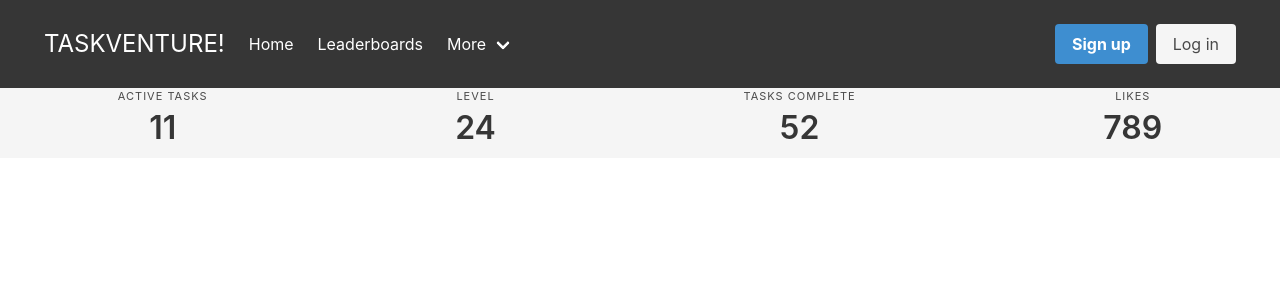
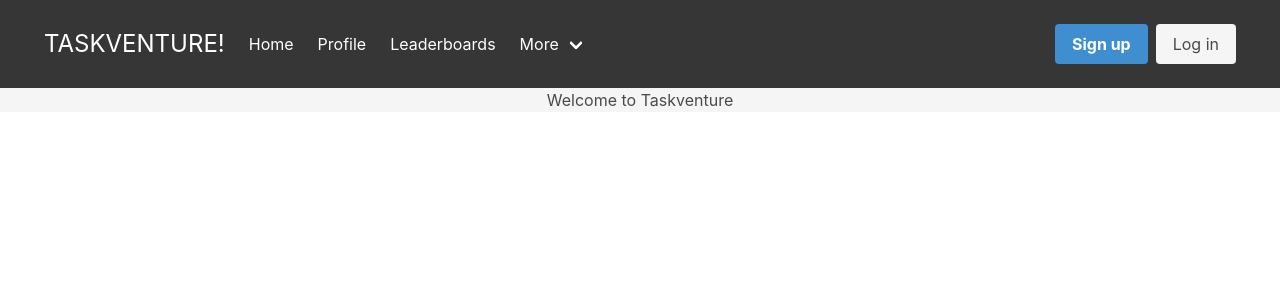
Before and after one commit to shepuk/Project3-Taskventure, a Flask app: page / in a window 1280 px wide. Shown: the top 300 px of the page. Run offline with Flask 2, Linux system fonts and the light colour scheme; data that the repository does not hold is empty; some libraries are stand-ins or nearby versions.

Commit message:
add sign up page, update links

```diff
--- a/app.py
+++ b/app.py
@@ -3,6 +3,7 @@ from flask import (Flask, flash, render_template,
                     redirect, request, session, url_for)
 from flask_pymongo import PyMongo
 from bson.objectid import ObjectId
+from werkzeug.security import generate_password_hash, check_password_hash
 if os.path.exists("env.py"):
     import env
 
@@ -15,12 +16,21 @@ app.secret_key = os.environ.get("SECRET_KEY")
 
 mongo = PyMongo(app)
 
+@app.route("/")
+@app.route("/home")
+def load_homepage():
+    return render_template("home.html")
 
-@app.route("/")
-@app.route("/get_tasks")
-def get_tasks():
+
+@app.route("/profile")
+def load_profile():
     tasks = mongo.db.tasks.find()
-    return render_template("tasks.html", tasks=tasks)
+    return render_template("profile.html", tasks=tasks)
+
+
+@app.route("/register", methods=["GET", "POST"])
+def register():
+    return render_template("register.html")
 
 
 if __name__ == "__main__":
--- a/static/js/script.js
+++ b/static/js/script.js
@@ -1,11 +1,11 @@
-$(document).ready(function() {
+$(document).ready(function () {
 
     // Check for click events on the navbar burger icon
-    $(".navbar-burger").click(function() {
+    $(".navbar-burger").click(function () {
 
         // Toggle the "is-active" class on both the "navbar-burger" and the "navbar-menu"
         $(".navbar-burger").toggleClass("is-active");
         $(".navbar-menu").toggleClass("is-active");
 
     });
-  });
+});
--- a/templates/base.html
+++ b/templates/base.html
@@ -15,7 +15,7 @@
 
     <nav class="navbar is-dark is-spaced has-shadow" role="navigation" aria-label="main navigation">
         <div class="navbar-brand">
-          <a class="navbar-item nav-header is-size-4" href="#">
+          <a href="{{ url_for('load_homepage') }}" class="navbar-item nav-header is-size-4" href="#">
             <h1>TASKVENTURE!</h1>
           </a>
       <!-- hamburger menu -->
@@ -28,9 +28,13 @@
 
         <div class="navbar-menu">
           <div class="navbar-start">
-            <a class="navbar-item">
+            <a href="{{ url_for('load_homepage') }}" class="navbar-item">
               Home
             </a>
+
+            <a href="{{ url_for('load_profile') }}" class="navbar-item">
+                Profile
+              </a>
 
             <a class="navbar-item">
               Leaderboards
@@ -55,7 +59,7 @@
           <div class="navbar-end">
             <div class="navbar-item">
               <div class="buttons">
-                <a class="button is-info">
+                <a href="{{ url_for('register') }}" class="button is-info">
                   <strong>Sign up</strong>
                 </a>
                 <a class="button is-light">
--- /dev/null
+++ b/templates/home.html
@@ -0,0 +1,10 @@
+{% extends "base.html" %}
+{% block content %}
+
+<div class="container has-text-centered">
+
+    <h1>Welcome to Taskventure</h1>
+
+</div>
+
+{% endblock %}
--- a/templates/tasks.html
+++ /dev/null
@@ -1,69 +0,0 @@
-{% extends "base.html" %}
-{% block content %}
-
-<nav class="level is-mobile">
-    <div class="level-item has-text-centered">
-      <div>
-        <p class="heading">Active Tasks</p>
-        <p class="title">11</p>
-      </div>
-    </div>
-    <div class="level-item has-text-centered">
-      <div>
-        <p class="heading">Level</p>
-        <p class="title">24</p>
-      </div>
-    </div>
-    <div class="level-item has-text-centered">
-      <div>
-        <p class="heading">Tasks Complete</p>
-        <p class="title">52</p>
-      </div>
-    </div>
-    <div class="level-item has-text-centered">
-      <div>
-        <p class="heading">Likes</p>
-        <p class="title">789</p>
-      </div>
-    </div>
-  </nav>
-
-<div class="container">
-
-    <div class="columns is-multiline">
-        {% for task in tasks %}
-        <div class="column is-6">
-        <div class="card">
-            <header class="card-header">
-              <p class="card-header-title">
-                {{ task.task_name }}
-              </p>
-              <span class="card-header-icon">
-                <span class="icon">
-                    {% if task.is_urgent == "on" %}
-                    <i class="fa-solid fa-circle-exclamation tooltipped" data-position="right" data-tooltip="Urgent"></i>
-                    {% endif %}
-                </span>
-            </span>
-            </header>
-            <div class="card-content">
-              <div class="content">
-                {{ task.task_description }}
-                <br>
-                {{task.due_date }}
-              </div>
-            </div>
-            <footer class="card-footer">
-              <a href="#" class="card-footer-item">Done</a>
-              <a href="#" class="card-footer-item">Edit</a>
-              <a href="#" class="card-footer-item">Delete</a>
-            </footer>
-          </div>
-        </div>
-    {% endfor %}
-    </div>
-</div>
-
-</div>
-
-{% endblock %}
```
Also changed, not shown: templates/profile.html (+45 -7 lines), templates/register.html (added, +38 -0 lines).
